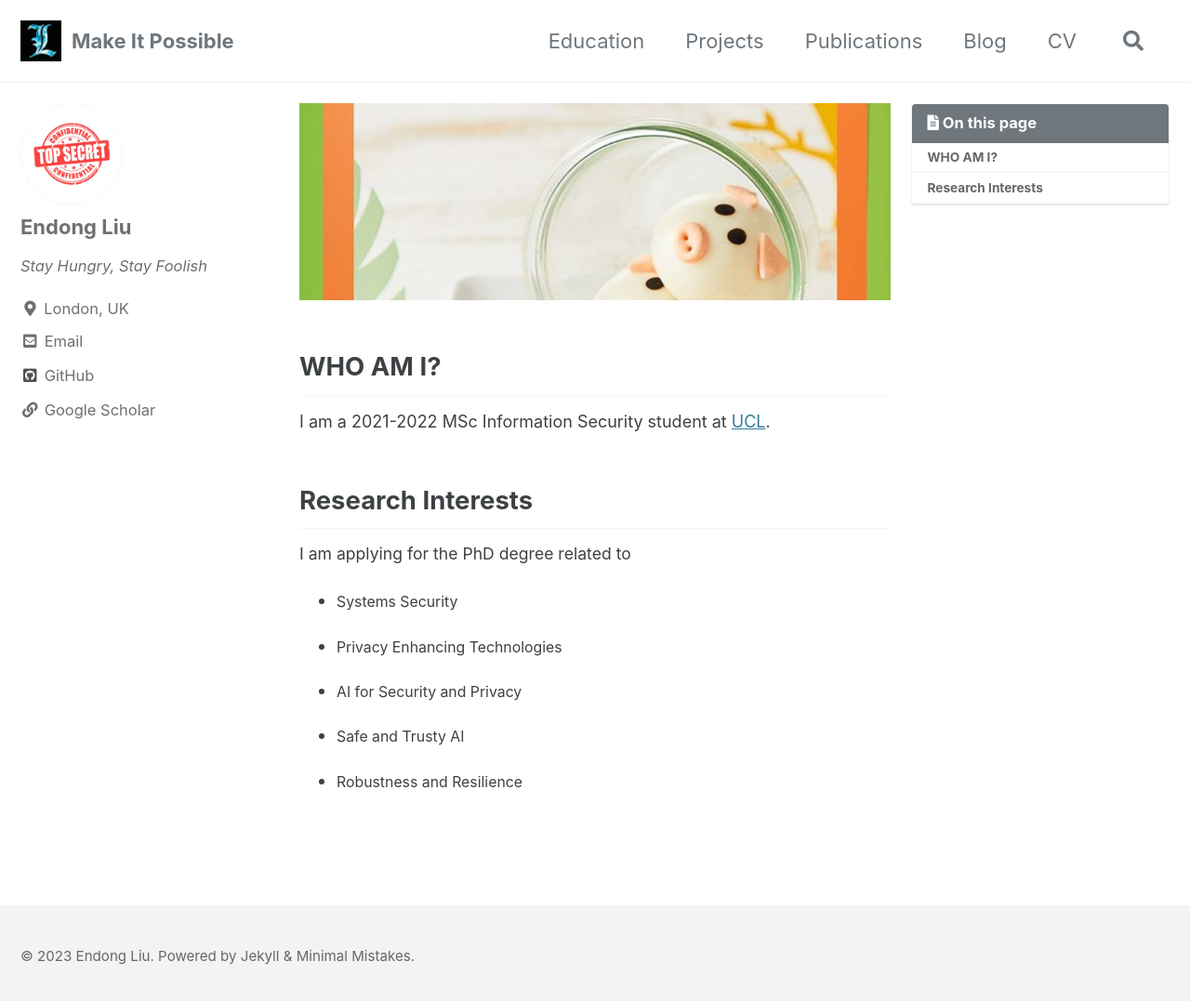
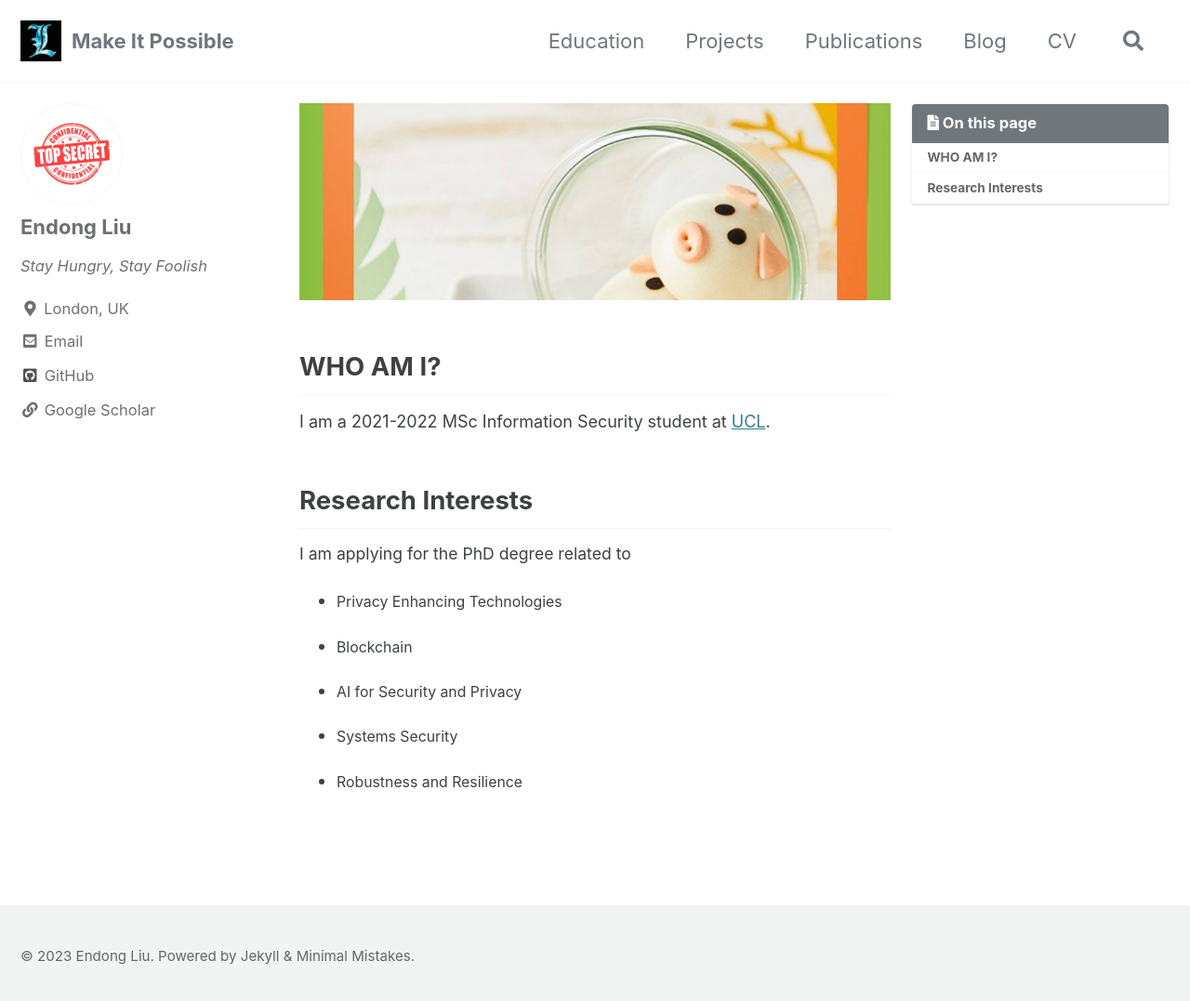
Before and after one commit to ZzPoLariszZ/zzpolariszz.github.io, a Jekyll site: the page built from index.md, in a window 1280 px wide and 1085 px high. Shown: the top 1077 px of the window at 93% size. Built offline with Jekyll 4.4.1, drawn with Linux system fonts in a browser that asks for light colours; cached includes are drawn as plain includes.

Commit message:
Update index.md

```diff
--- a/index.md
+++ b/index.md
@@ -17,12 +17,12 @@ related: true
 
 I am applying for the PhD degree related to
 
-- Systems Security
+- Privacy Enhancing Technologies
 
-- Privacy Enhancing Technologies
+- Blockchain
 
 - AI for Security and Privacy
 
-- Safe and Trusty AI
+- Systems Security
 
 - Robustness and Resilience
```
